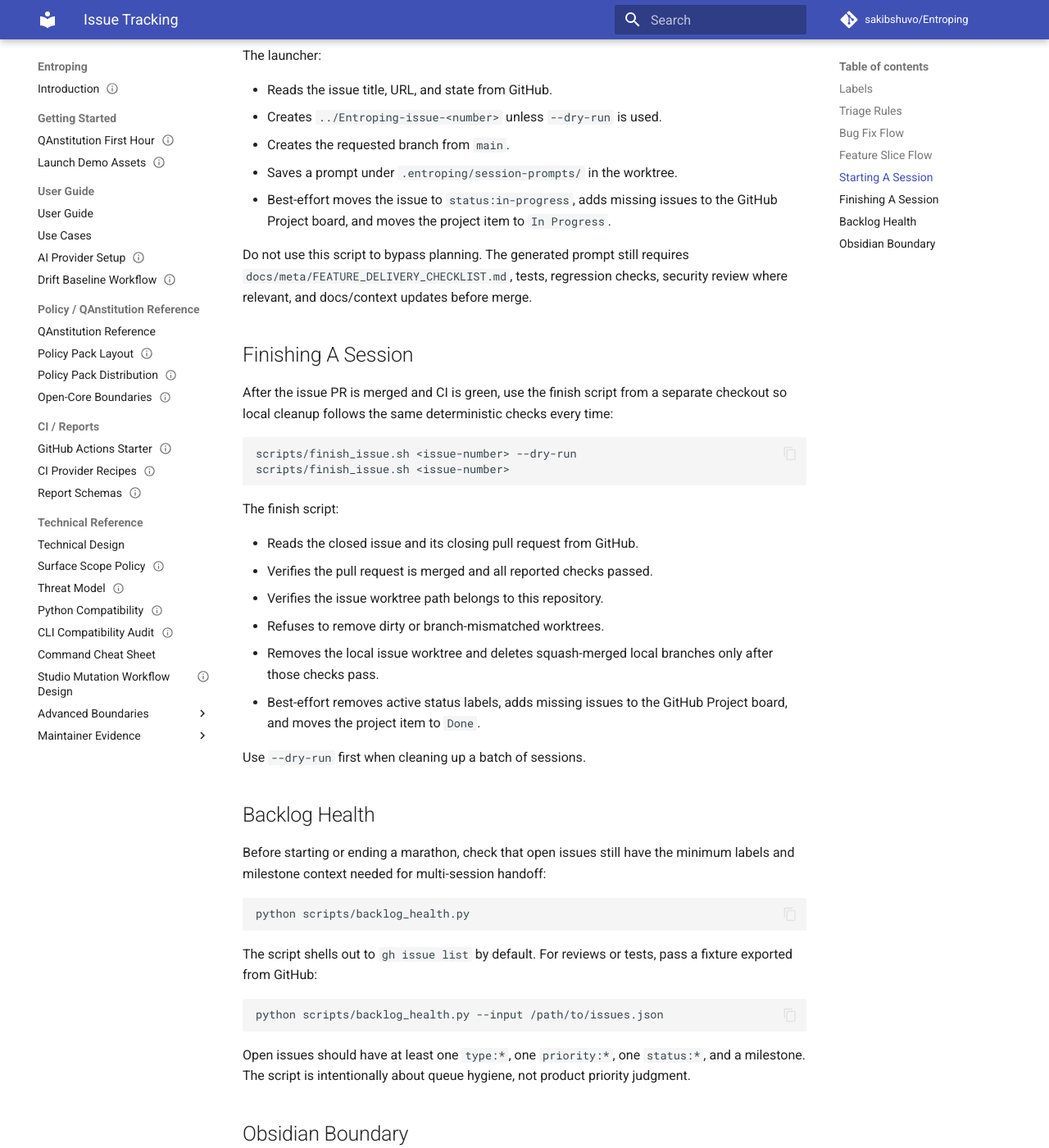
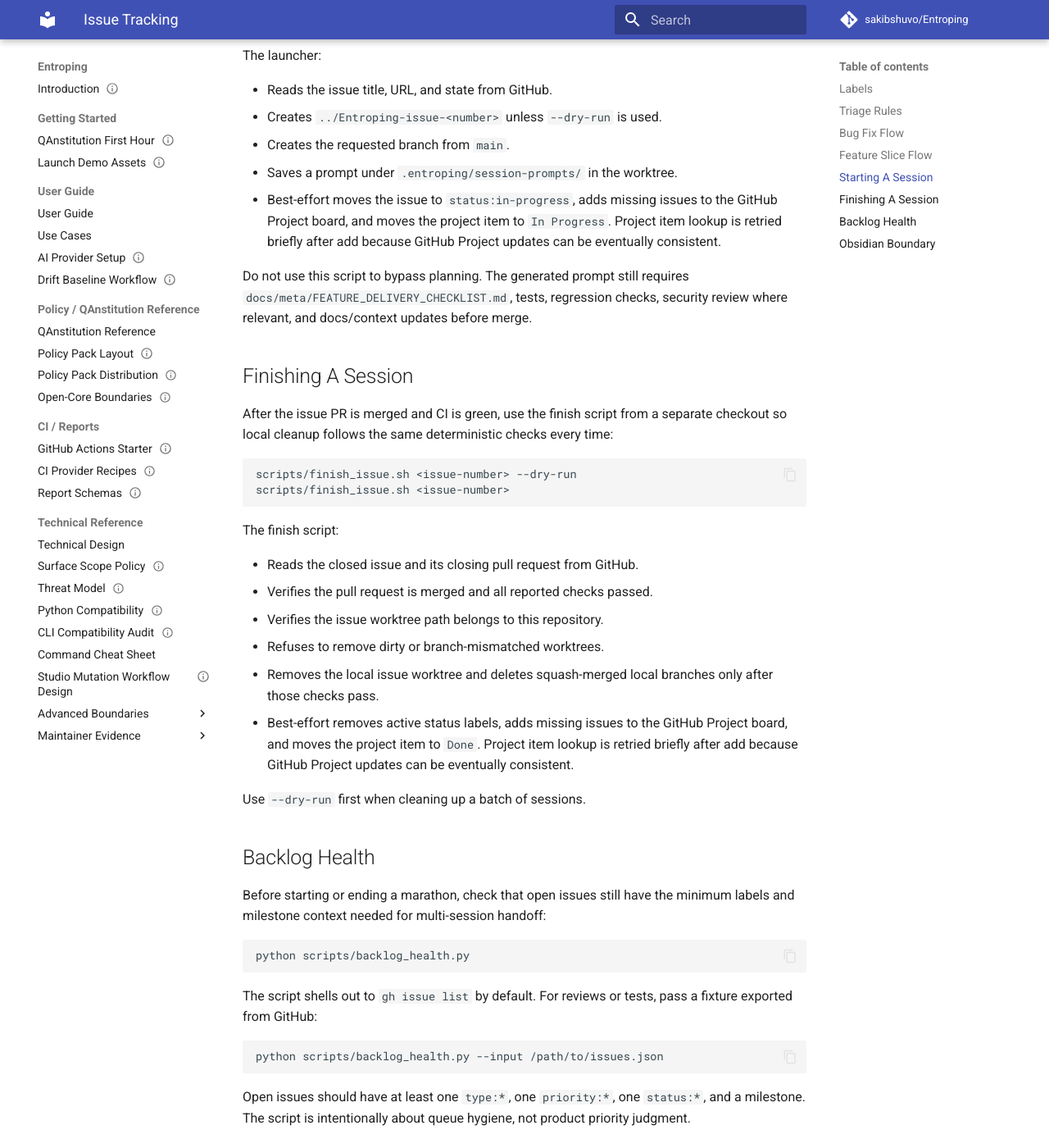
Before and after one commit to sakibshuvo/Entroping, an MkDocs documentation site: the page built from docs/meta/ISSUE_TRACKING.md, in a window 1280 px wide and 1400 px high, scrolled down 2160 px. Shown: the whole window at 82% size. Built offline with MkDocs 1.6.1 and Material for MkDocs 9.7.7, drawn with Linux system fonts in a browser that asks for light colours; comment, search, counter and statistics services are not loaded.

Commit message:
chore(tooling): retry project item lookup (#537)

```diff
--- a/docs/meta/ISSUE_TRACKING.md
+++ b/docs/meta/ISSUE_TRACKING.md
@@ -93,6 +93,8 @@ The launcher:
 - Saves a prompt under `.entroping/session-prompts/` in the worktree.
 - Best-effort moves the issue to `status:in-progress`, adds missing issues to
   the GitHub Project board, and moves the project item to `In Progress`.
+  Project item lookup is retried briefly after add because GitHub Project
+  updates can be eventually consistent.
 
 Do not use this script to bypass planning. The generated prompt still requires `docs/meta/FEATURE_DELIVERY_CHECKLIST.md`, tests, regression checks, security review where relevant, and docs/context updates before merge.
 
@@ -117,6 +119,8 @@ The finish script:
   after those checks pass.
 - Best-effort removes active status labels, adds missing issues to the GitHub
   Project board, and moves the project item to `Done`.
+  Project item lookup is retried briefly after add because GitHub Project
+  updates can be eventually consistent.
 
 Use `--dry-run` first when cleaning up a batch of sessions.
 
```
Also changed, not shown: .context/changelog.md (+3 -0 lines), 4 other files.
